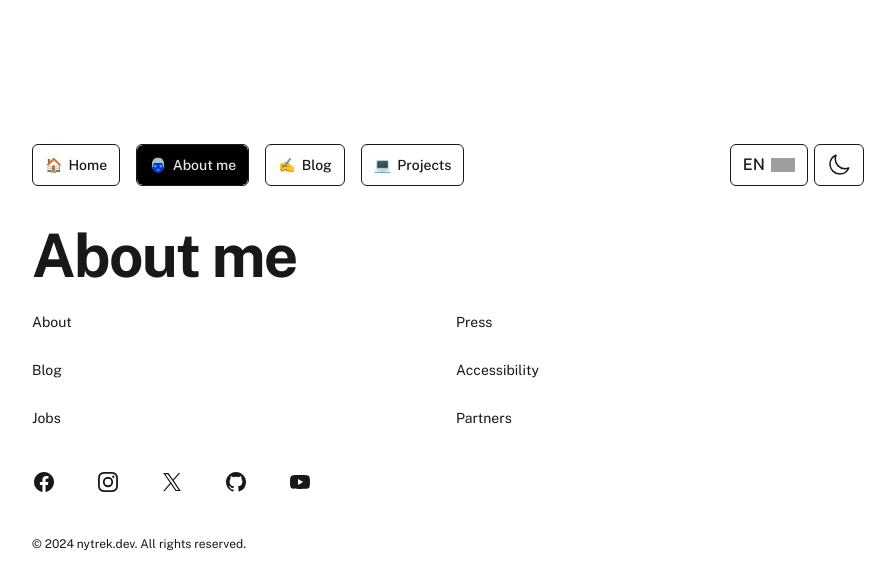
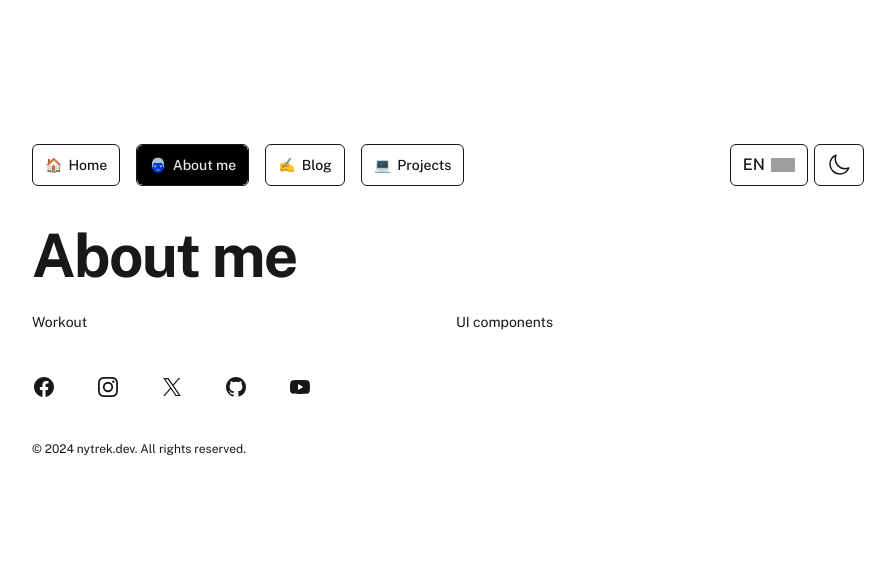
Before and after one commit to nytrek/nytrek.dev, a Next.js app: page /about-me in a window 1280 px wide. Shown: the top 588 px of the page, without its empty margins (192-1087 px from the left). Built offline with nearby package versions, Linux system fonts and the light colour scheme; grey boxes are pictures that could not be loaded.

Commit message:
customize footer

```diff
--- a/src/components/layout/data.tsx
+++ b/src/components/layout/data.tsx
@@ -7,12 +7,8 @@ export const tabs = [
 
 export const links = {
   main: [
-    { name: "About", href: "#" },
-    { name: "Blog", href: "#" },
-    { name: "Jobs", href: "#" },
-    { name: "Press", href: "#" },
-    { name: "Accessibility", href: "#" },
-    { name: "Partners", href: "#" },
+    { name: "Workout", href: "#" },
+    { name: "UI components", href: "#" },
   ],
   social: [
     {
@@ -43,7 +39,7 @@ export const links = {
     },
     {
       name: "X",
-      href: "#",
+      href: "https://twitter.com/nytrek",
       icon: (props: React.HTMLAttributes<SVGSVGElement>) => (
         <svg fill="currentColor" viewBox="0 0 24 24" {...props}>
           <path d="M13.6823 10.6218L20.2391 3H18.6854L12.9921 9.61788L8.44486 3H3.2002L10.0765 13.0074L3.2002 21H4.75404L10.7663 14.0113L15.5685 21H20.8131L13.6819 10.6218H13.6823ZM11.5541 13.0956L10.8574 12.0991L5.31391 4.16971H7.70053L12.1742 10.5689L12.8709 11.5655L18.6861 19.8835H16.2995L11.5541 13.096V13.0956Z" />
@@ -52,7 +48,7 @@ export const links = {
     },
     {
       name: "GitHub",
-      href: "#",
+      href: "https://github.com/nytrek",
       icon: (props: React.HTMLAttributes<SVGSVGElement>) => (
         <svg fill="currentColor" viewBox="0 0 24 24" {...props}>
           <path
@@ -65,7 +61,7 @@ export const links = {
     },
     {
       name: "YouTube",
-      href: "#",
+      href: "https://www.youtube.com/channel/UCfNrPO0Y5os93sE3DH95Gtw",
       icon: (props: React.HTMLAttributes<SVGSVGElement>) => (
         <svg fill="currentColor" viewBox="0 0 24 24" {...props}>
           <path
--- a/src/components/layout/layout.tsx
+++ b/src/components/layout/layout.tsx
@@ -153,25 +153,31 @@ export const Layout: React.FC<React.PropsWithChildren> = ({ children }) => {
             {children}
           </motion.div>
         </AnimatePresence>
-        <footer>
+        <footer className="grid gap-y-10">
           <nav className="-mb-6 columns-2" aria-label="Footer">
             {links.main.map((item) => (
-              <div key={item.name} className="pb-6">
+              <div key={item.name} className="group w-fit pb-6">
                 <Link href={item.href} className="text-sm leading-6">
                   {item.name}
                 </Link>
+                <hr className="w-0 transition-all duration-300 group-hover:w-full" />
               </div>
             ))}
           </nav>
-          <div className="mt-10 flex space-x-10">
+          <div className="flex gap-x-10">
             {links.social.map((item) => (
-              <Link key={item.name} href={item.href}>
+              <Link
+                key={item.name}
+                href={item.href}
+                rel="nofollow noopener noreferrer"
+                target="_blank"
+              >
                 <span className="sr-only">{item.name}</span>
                 <item.icon className="h-6 w-6" aria-hidden="true" />
               </Link>
             ))}
           </div>
-          <p className="mt-10 text-xs leading-5">
+          <p className="text-xs leading-5">
             &copy; {new Date().getFullYear()} nytrek.dev. All rights reserved.
           </p>
         </footer>
```
